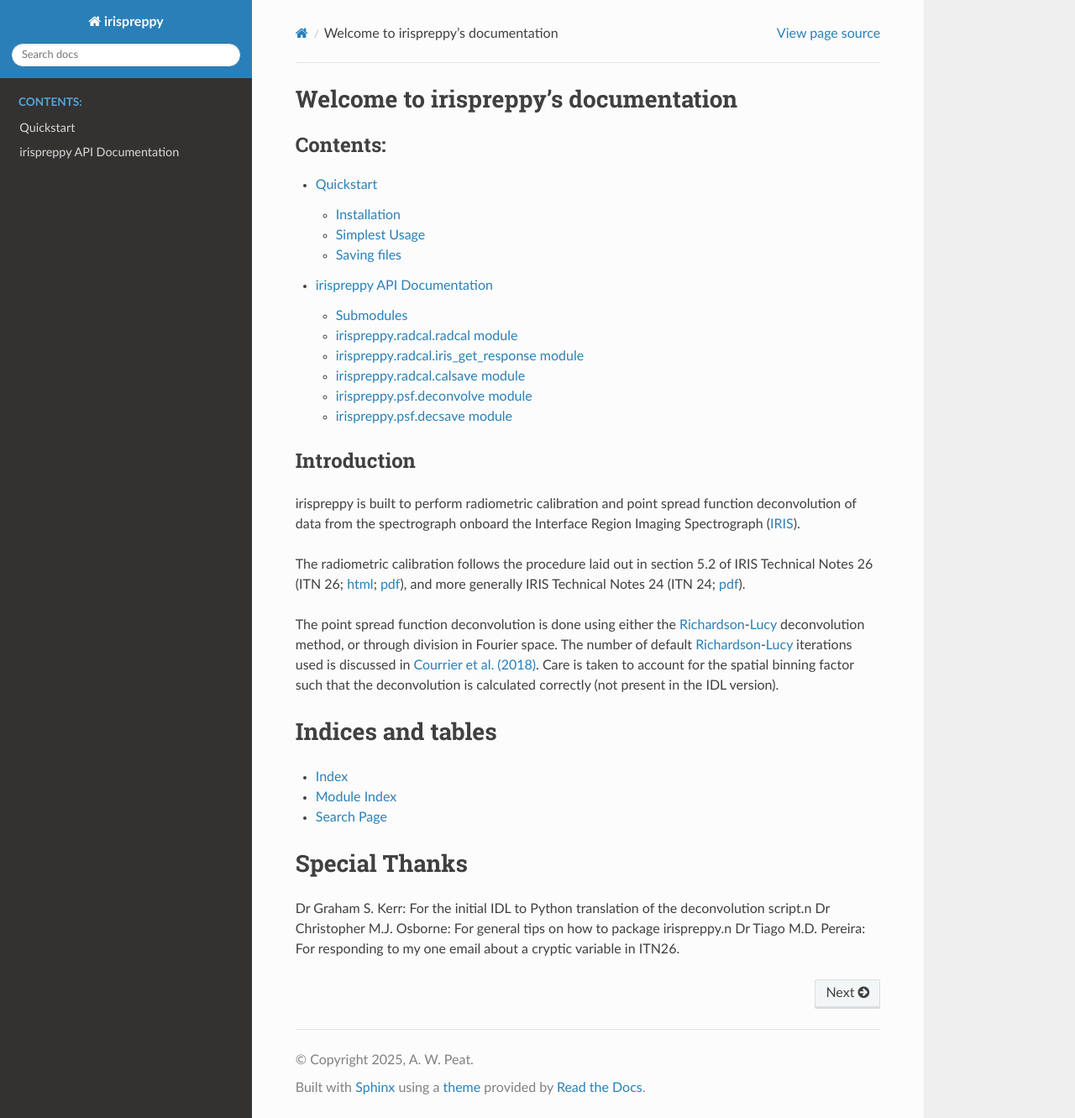
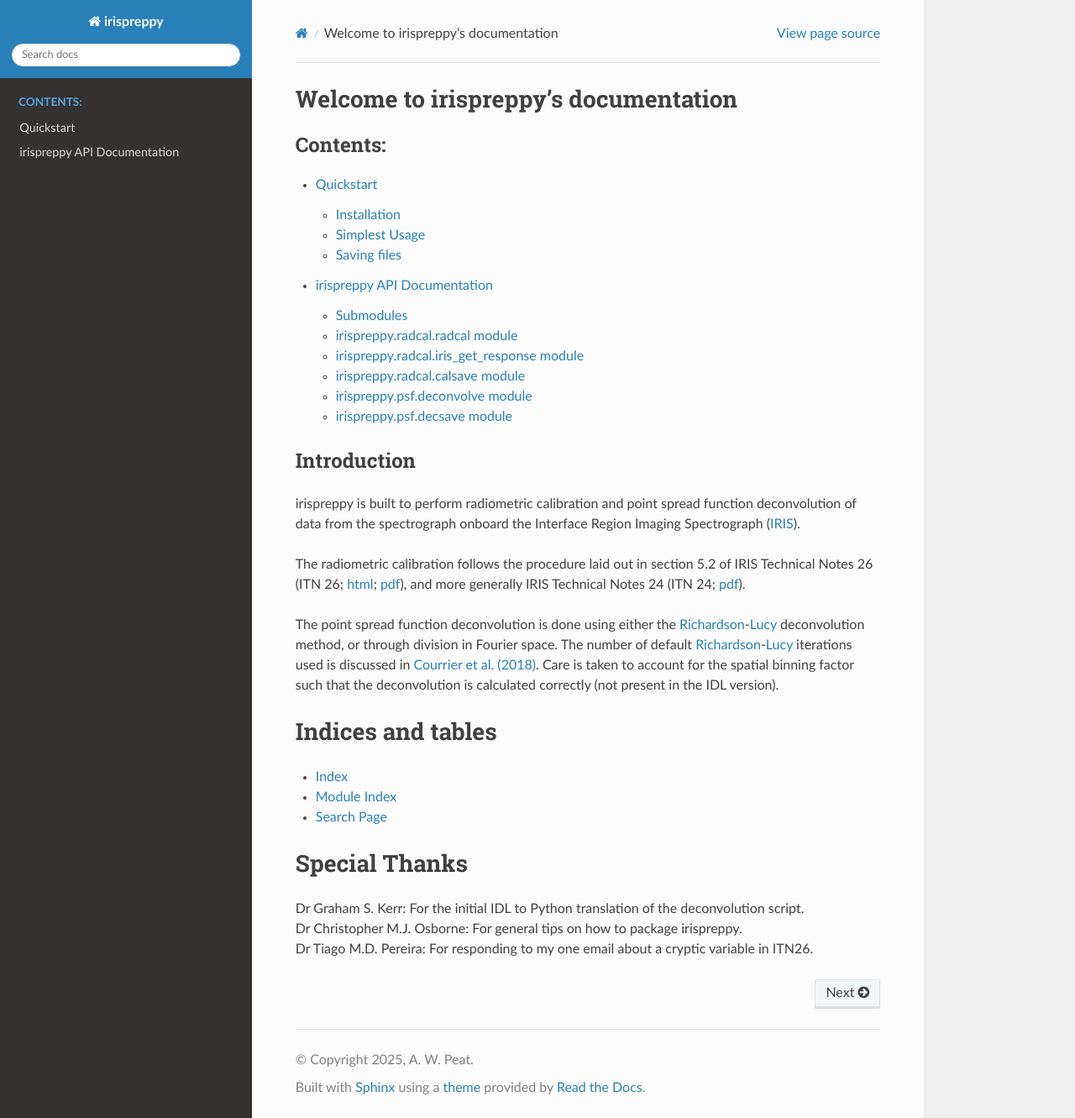
Before and after one commit to OfAaron3/irispreppy, a Sphinx documentation site: the page built from docs/source/index.rst, in a window 1280 px wide and 1331 px high. Shown: the whole window at 84% size. Built offline with Sphinx 7.4.7 and the Read the Docs theme 3.1.0, drawn with Linux system fonts in a browser that asks for light colours.

Commit message:
Fighting with formatting

```diff
--- a/docs/source/index.rst
+++ b/docs/source/index.rst
@@ -40,6 +40,6 @@ Indices and tables
 Special Thanks
 ==============
 
-Dr Graham S. Kerr: For the initial IDL to Python translation of the deconvolution script.\n
-Dr Christopher M.J. Osborne: For general tips on how to package irispreppy.\n
-Dr Tiago M.D. Pereira: For responding to my one email about a cryptic variable in ITN26.
+| Dr Graham S. Kerr: For the initial IDL to Python translation of the deconvolution script.
+| Dr Christopher M.J. Osborne: For general tips on how to package irispreppy.
+| Dr Tiago M.D. Pereira: For responding to my one email about a cryptic variable in ITN26.
```
